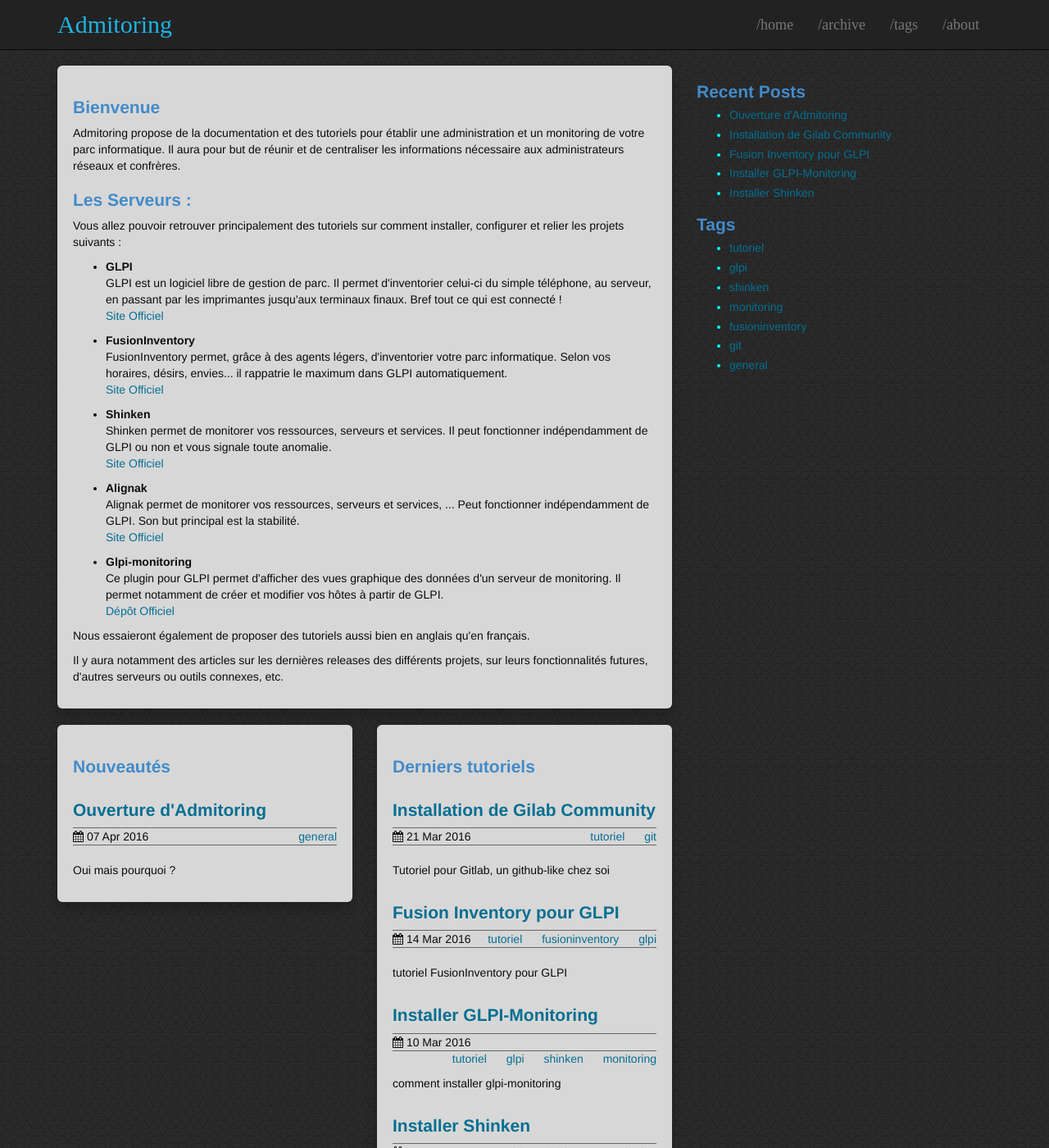
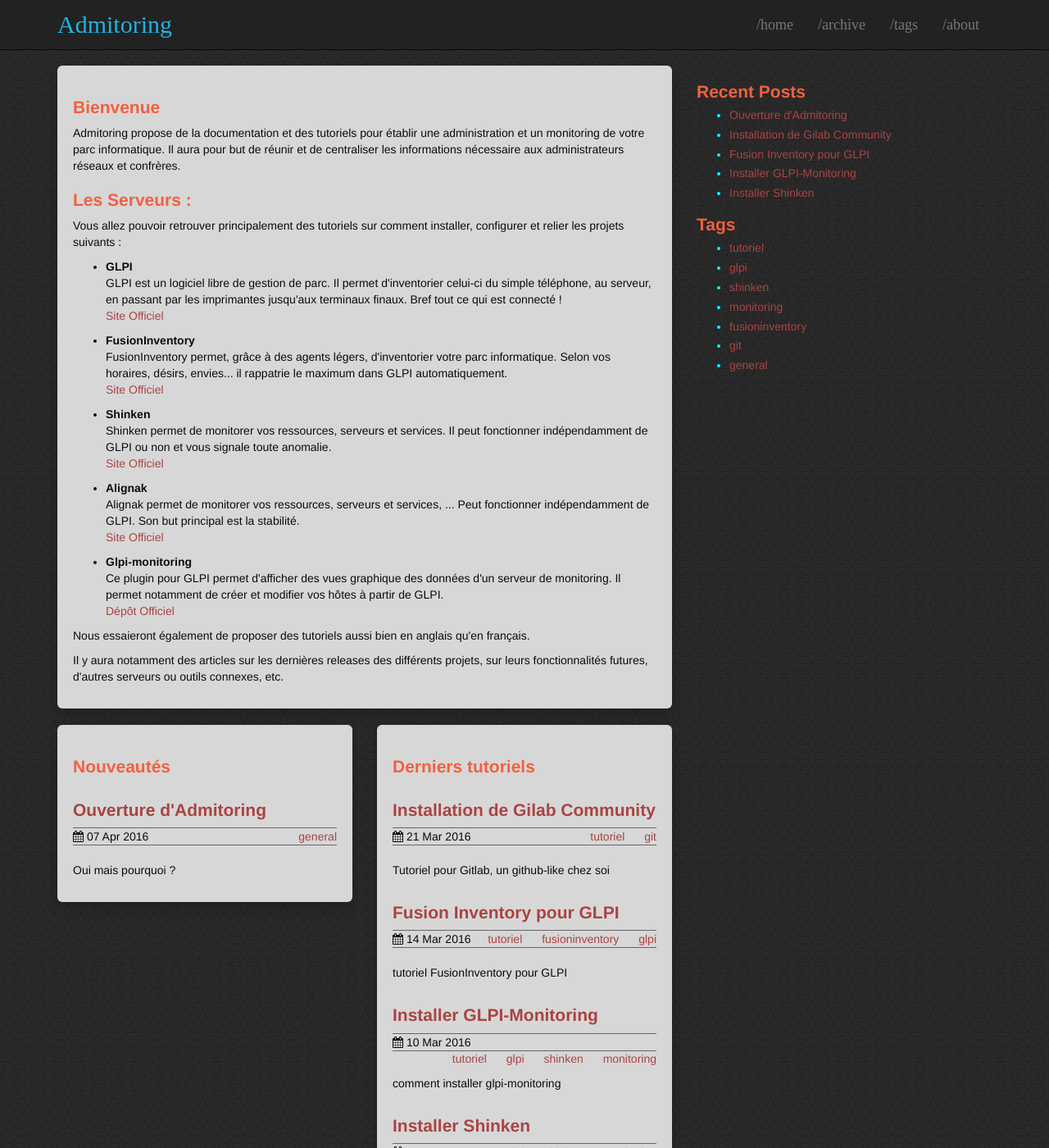
Before and after one commit to algorys/sysadmin, a Jekyll site: the page built from index.html, in a window 1280 px wide and 1400 px high. Shown: the whole window at 82% size. Built offline with Jekyll 4.4.1, drawn with Linux system fonts in a browser that asks for light colours.

Commit message:
Update for more readability

```diff
--- a/css/theme.scss
+++ b/css/theme.scss
@@ -51,9 +51,9 @@
   width: 75%;
 }
 
-h1 { font-size: 2em; color: #428BCA; font-weight: bold;}
-h2 { font-size: 1.5em; color: #428BCA; font-weight: bold;}
-h3 { font-size: 1.17em; color: #428BCA; }
+h1 { font-size: 2em; color: #F26040; font-weight: bold;}
+h2 { font-size: 1.5em; color: #F26040; font-weight: bold;}
+h3 { font-size: 1.17em; color: #F26040; }
 h4 { font-size: 1.12em; }
 h5 { font-size: .83em; }
 h6 { font-size: .75em; }
@@ -94,10 +94,10 @@
 //                    Links
 //********************************************************
 a {
-  color: #046F92;
+  color: #a94442;
 }
 a:hover {
-  color: #046F92;
+  color: #F26040;
   border-bottom: 1px solid transparent;
 }
 
```
